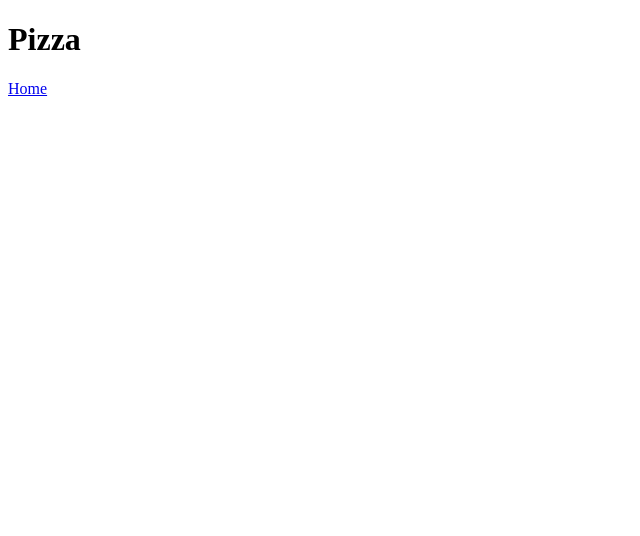
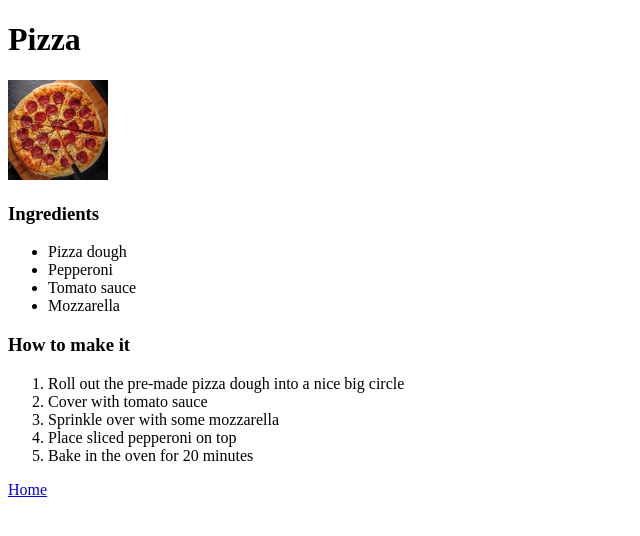
Before and after one commit to STARBOYJEDI/odin-recipes, a plain HTML site: page Recipes/pizza.html in a window 1280 px wide. Shown: the whole page, without its empty margins (0-640 px from the left). Drawn offline with Linux system fonts and the light colour scheme.

Commit message:
Added an ingredient list

```diff
--- a/Recipes/pizza.html
+++ b/Recipes/pizza.html
@@ -7,6 +7,26 @@
 
     <body>
         <h1>Pizza</h1>
-        <a href="../index.html">Home</a>
+        <img src="../images/pizza.jpg" alt="pepperoni pizza" height="100" width="100">
+        <h3>Ingredients</h3>
+        <ul>
+            <li>Pizza dough</li>
+            <li>Pepperoni</li>
+            <li>Tomato sauce</li>
+            <li>Mozzarella</li>
+        </ul>
+
+        <h3>How to make it</h3>
+        <ol>
+            <li>Roll out the pre-made pizza dough into a nice big circle</li>
+            <li>Cover with tomato sauce</li>
+            <li>Sprinkle over with some mozzarella</li>
+            <li>Place sliced pepperoni on top</li>
+            <li>Bake in the oven for 20 minutes</li>
+        </ol>
+
+        <div>
+            <a href="../index.html">Home</a>
+        </div>
     </body>
 </html>
```
Also changed, not shown: images/pizza.jpg (renamed from images/download.jpeg).
